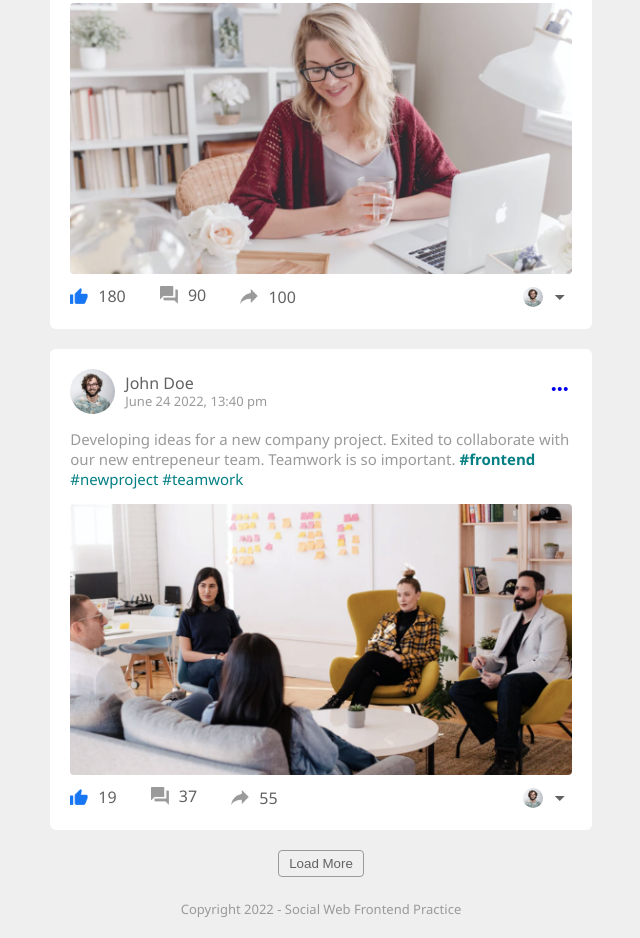
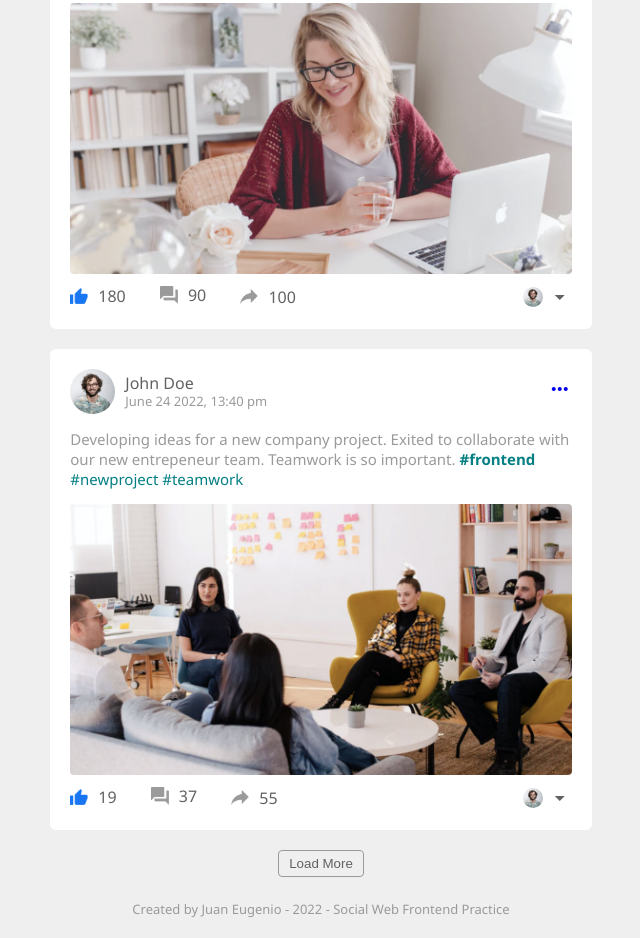
Before and after one commit to juaneugenio/social-app-clone, a website built with Vite: page index.html in a window 1280 px wide. Shown: the part 2066-3004 px from the top of the page, without its empty margins (319-959 px from the left). Built offline with nearby package versions, Linux system fonts and the light colour scheme.

Commit message:
Updated footer Info

```diff
--- a/index.html
+++ b/index.html
@@ -379,7 +379,7 @@
 		</main>
 
 		<footer>
-			<p>Copyright 2022 - Social Web Frontend Practice</p>
+			<p>Created by Juan Eugenio - 2022 - Social Web Frontend Practice</p>
 		</footer>
 		<script type="module" src="./src/main.js"></script>
 	</body>
```
Also changed, not shown: profile.html (+1 -1 lines).
